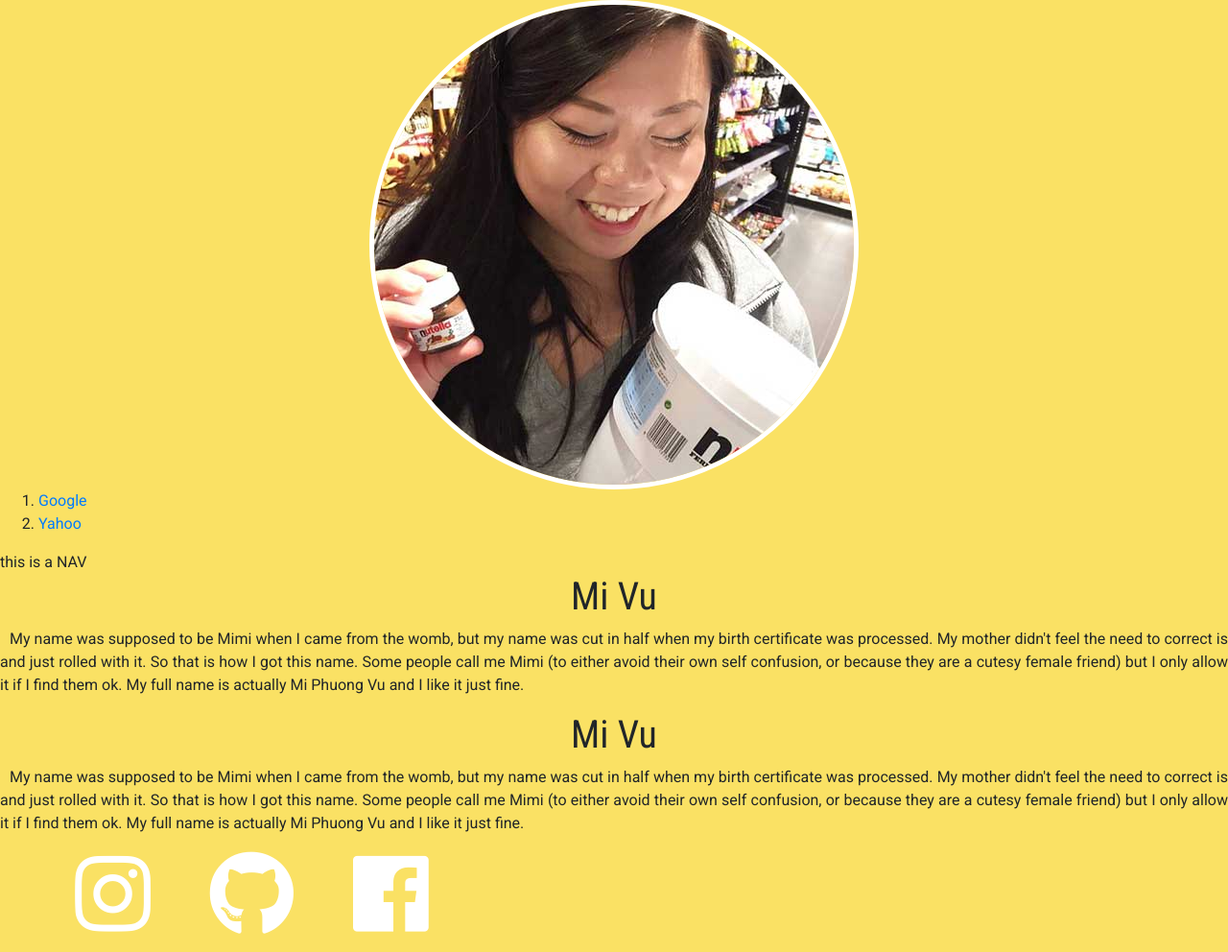
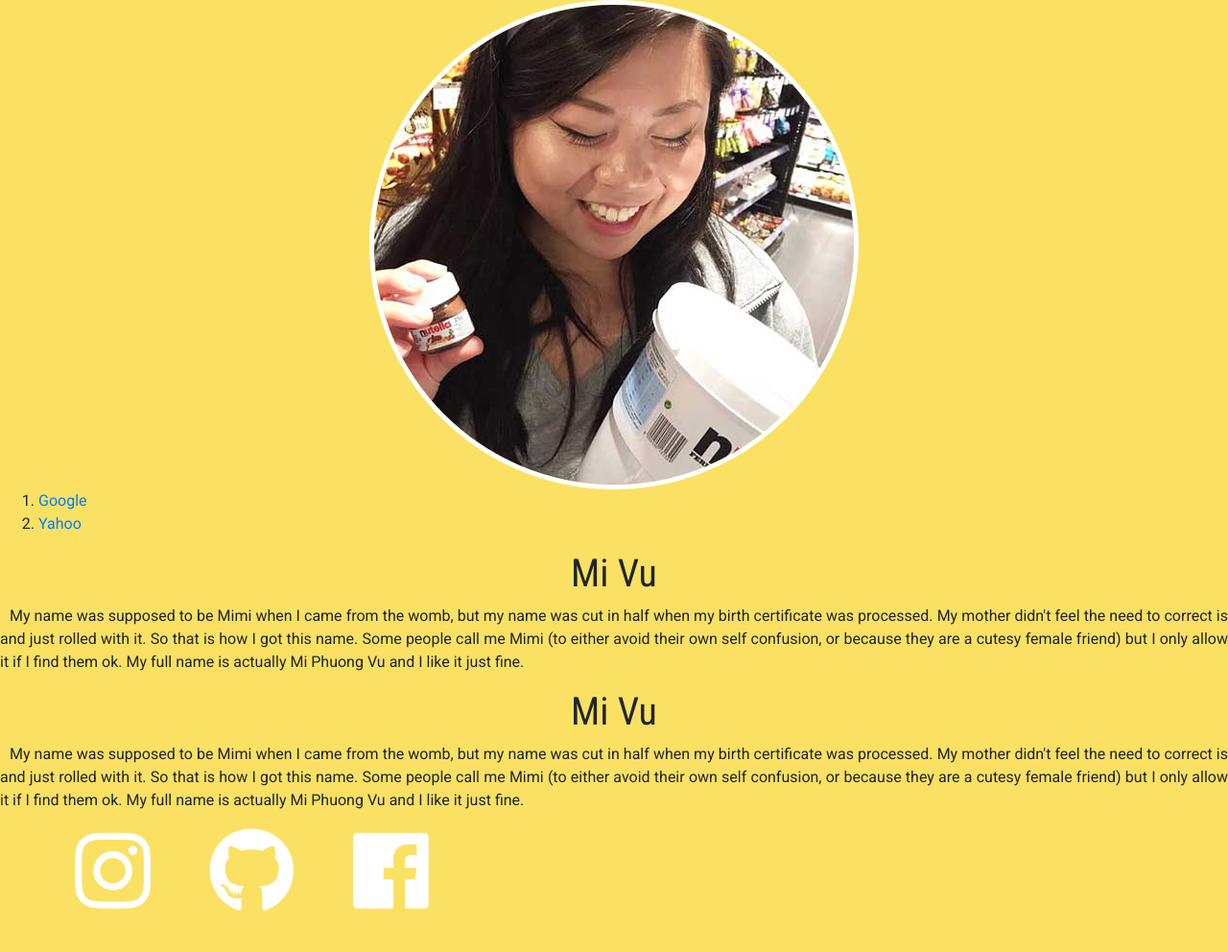
Before and after one commit to MiPhuongVu/thurs-site, a Jekyll site: the page built from index.html, in a window 1280 px wide. Shown: the whole page at 96% size. Built offline with Jekyll 4.4.1, drawn with Linux system fonts in a browser that asks for light colours; nearby versions of some CDN libraries; after the commit the page ends 968 px from its top, so only the background shows below that.

Commit message:
Update header.html

```diff
--- a/_includes/header.html
+++ b/_includes/header.html
@@ -1,8 +1,8 @@
+<div class="content-wrapper">
+
 <ol>
     <li><a href="http://google.com">Google</a></li>
     <li><a href="http://yahoo.ca">Yahoo</a></li>
 </ol>
 
-<nav>
-    this is a NAV
-</nav>
+</div>
```
